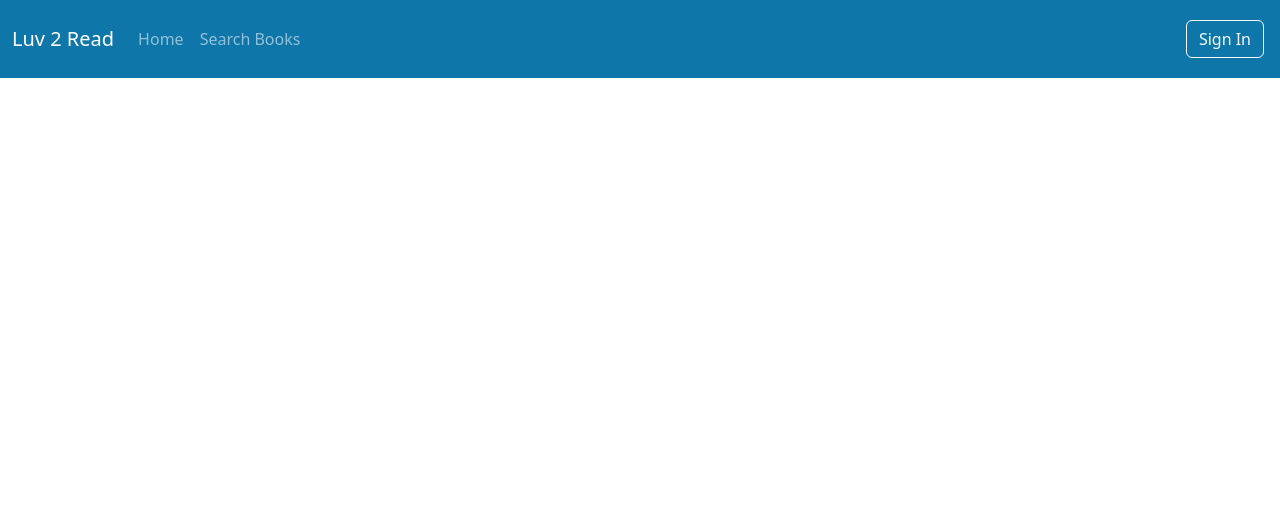
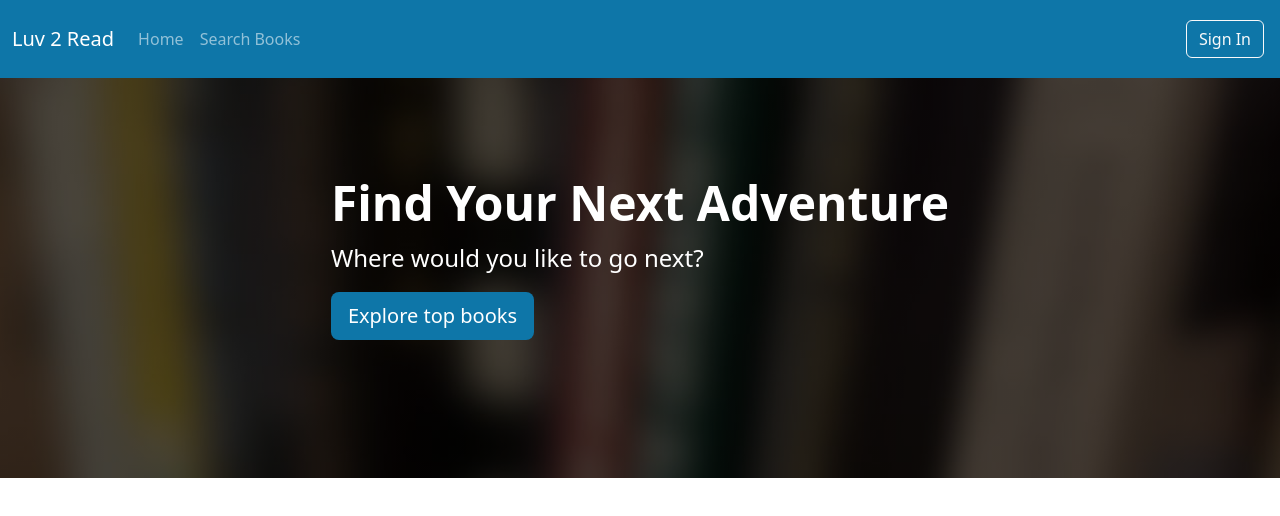
Before and after one commit to ccostoso/library-app, a React (Vite) app: page / in a window 1280 px wide. Shown: the top 516 px of the page. Built offline with nearby package versions, Linux system fonts and the light colour scheme.

Commit message:
Adds Homepage component

```diff
--- a/src/App.tsx
+++ b/src/App.tsx
@@ -1,10 +1,12 @@
 import './App.css';
+import { ExploreTopBooks } from './layouts/Homepage/ExploreTopBooks';
 import { Navbar } from './layouts/Navbar/Navbar';
 
 function App() {
     return (
         <>
             <Navbar />
+            <ExploreTopBooks />
         </>
     );
 }
--- /dev/null
+++ b/src/layouts/Homepage/ExploreTopBooks.tsx
@@ -0,0 +1,23 @@
+export const ExploreTopBooks = () => {
+    return (
+        <div className="p-5 mb-4 bg-dark header">
+            <div className="container-fluid py-5 text-white d-flex justify-content-center align-items-center">
+                <div>
+                    <h1 className="display-5 fw-bold">
+                        Find Your Next Adventure
+                    </h1>
+                    <p className="col-md-8 fs-4">
+                        Where would you like to go next?
+                    </p>
+                    <a
+                        type="button"
+                        className="btn main-color btn-lg text-white"
+                        href="#"
+                    >
+                        Explore top books
+                    </a>
+                </div>
+            </div>
+        </div>
+    );
+};
```
